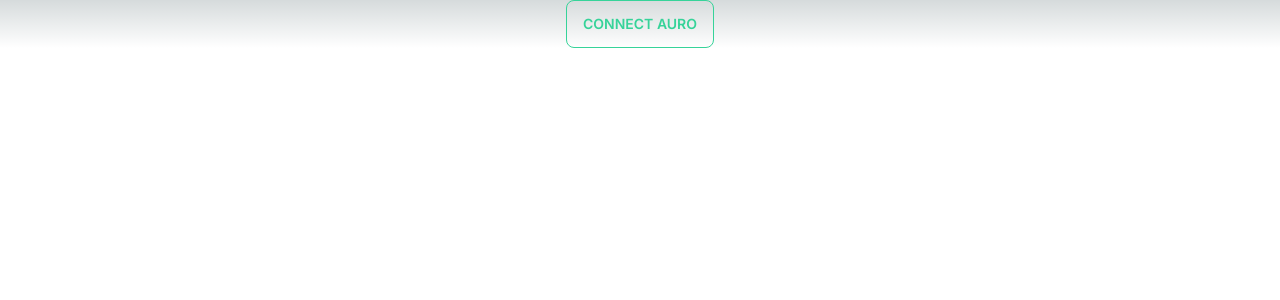
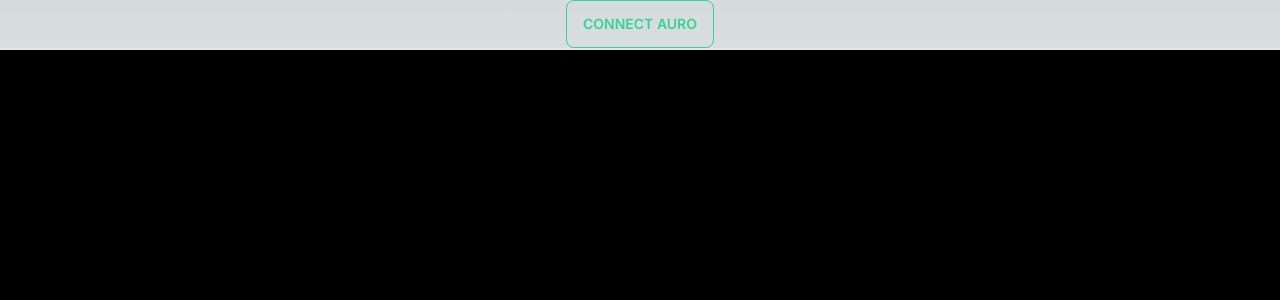
Before and after one commit to kaushikc44/Starter-kit-mina-auro-nextjs-13, a Next.js app: page / in a window 1280 px wide. Shown: the top 300 px of the page. Built offline with nearby package versions, Linux system fonts and the light colour scheme.

Commit message:
chnaged to the looks

```diff
--- a/app/page.js
+++ b/app/page.js
@@ -1,10 +1,11 @@
 import Image from 'next/image'
 import Wallet from "../components/Wallet"
+import Hero from '@/components/HERO'
 
 export default function Home({children}) {
   return (
     <>
-
+      <Hero />
     </>
   )
 }
--- /dev/null
+++ b/components/HERO.jsx
@@ -0,0 +1,27 @@
+import React from 'react';
+
+const Hero = () => {
+  const heroStyle = {
+    display: 'flex',
+    flexDirection: 'column',
+    alignItems: 'center',
+    justifyContent: 'center',
+    height: '100vh',
+    backgroundColor: '#000000', // Set the background color as per your design
+  };
+
+  const textStyle = {
+    fontSize: '3em', // Adjust the font size as needed
+    fontWeight: 'bold',
+    color: 'f0f0f0', // Set the text color
+    textShadow: '2px 2px 4px rgba(0, 0, 0, 0.3)', // Add a subtle text shadow
+  };
+
+  return (
+    <div style={heroStyle}>
+      <span style={textStyle}>MAYA ON NEXT JS 13</span>
+    </div>
+  );
+};
+
+export default Hero;
--- a/components/Wallet.jsx
+++ b/components/Wallet.jsx
@@ -66,7 +66,7 @@ export default function Wallet({ children }) {
     <>
 
 
-            <div className="flex flex-row items-center justify-evenly">
+            <div className="flex flex-row items-center justify-evenly border-b-2">
                  <button className="btn btn-outline btn-success" onClick={handleConnect}>{textUsed}</button>
                 {textUsed === "Connected" && isAuro   && <div className="badge badge-primary badge-outline">{networkLive.name}</div>}
                 {textUsed === "Connected" && isAuro   && wallet.accounts.length > 0  && <div className="badge badge-primary badge-outline">{wallet.accounts[0]}</div>}
```
